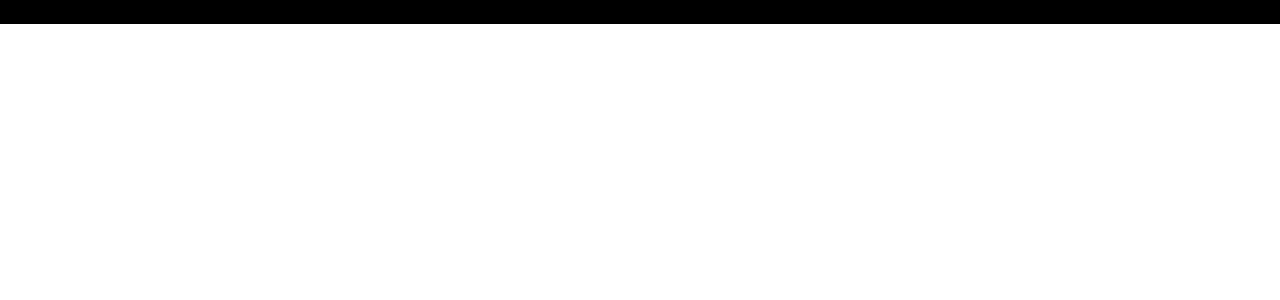
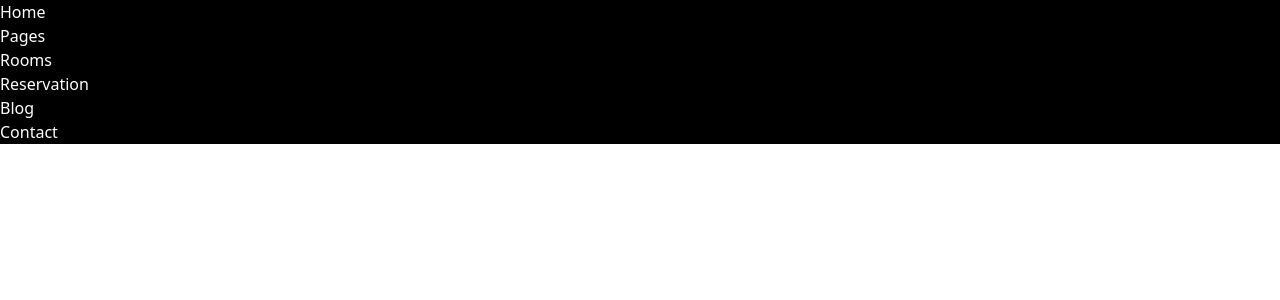
Before and after one commit to Bharti277/react-styled-component, a React (Create React App) app: page / in a window 1280 px wide. Shown: the top 300 px of the page. Built offline with nearby package versions, Linux system fonts and the light colour scheme.

Commit message:
navbar created

```diff
--- a/src/components/Navbar/Navbar.js
+++ b/src/components/Navbar/Navbar.js
@@ -1,11 +1,16 @@
-import React from 'react'
+import React from "react";
 
 function Navbar() {
-  return (
-    <div className='bg-black'>
-        sjhdjshdjshdjs
-    </div>
-  )
+  return <div className="text-white bg-black">
+      <div className="navbar">
+        <div className="home">Home</div>
+        <div className="pages">Pages</div>
+        <div className="rooms">Rooms</div>
+        <div className="reservation">Reservation</div>
+        <div className="blog">Blog</div>
+        <div className="contact">Contact</div>
+      </div>
+  </div>;
 }
 
 export default Navbar;
```
